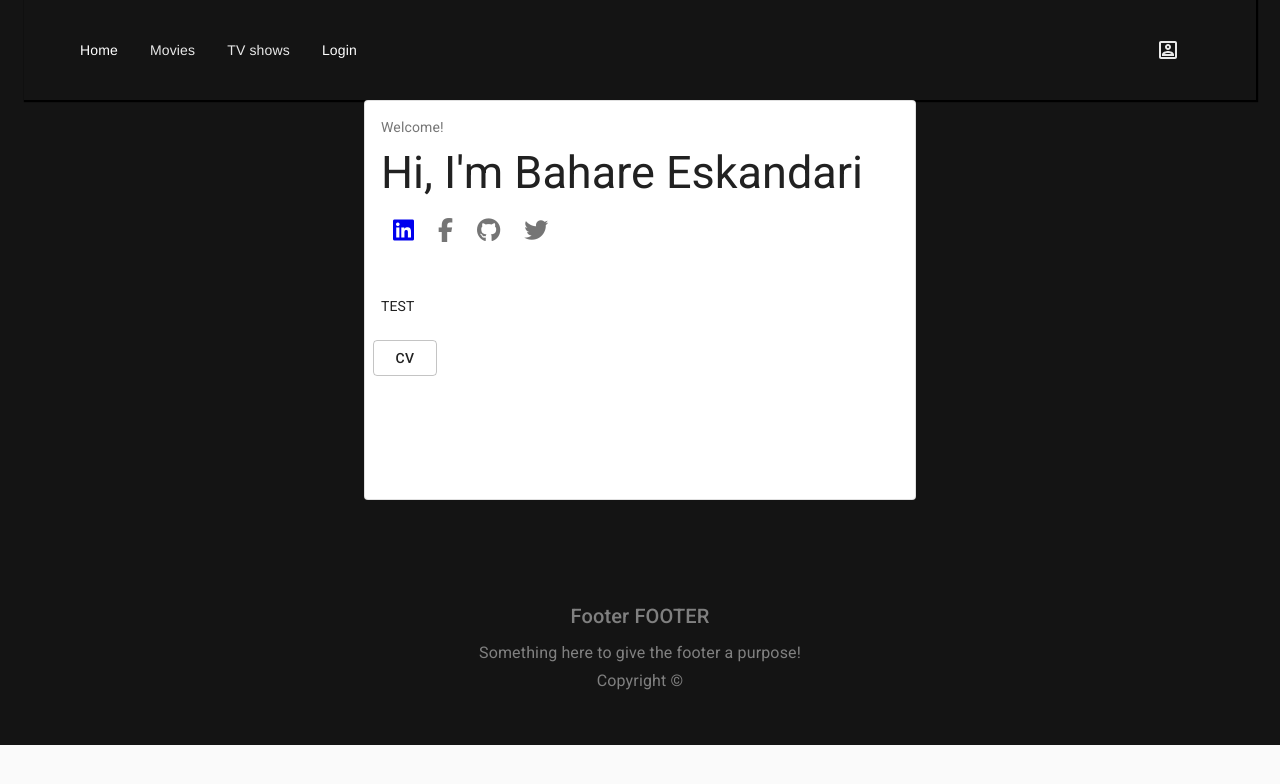
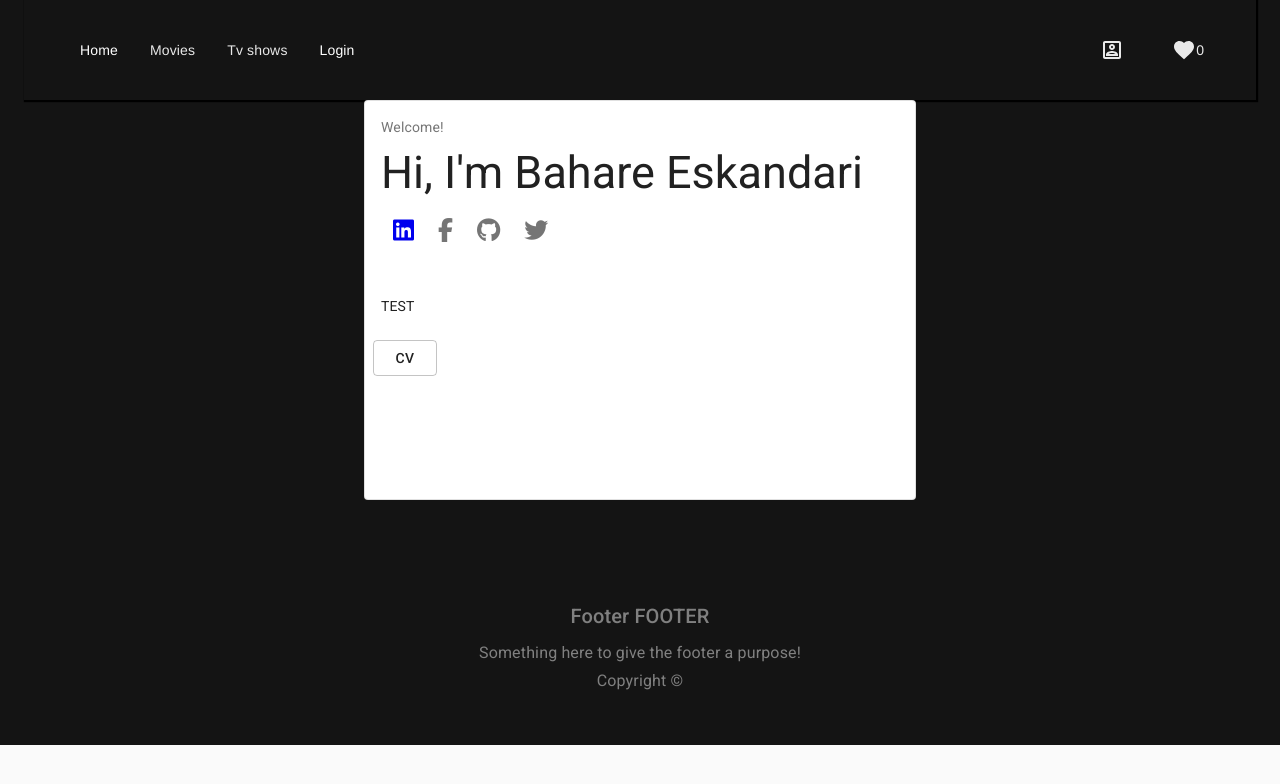
Before and after one commit to bahareeskandari/netflix, a React (Create React App) app: page / in a window 1280 px wide. Shown: the top 784 px of the page. Built offline with nearby package versions, Linux system fonts and the light colour scheme; no server answers.

Commit message:
only favorite left

```diff
--- a/src/App.js
+++ b/src/App.js
@@ -70,6 +70,12 @@ const App = () => {
                 <Route path='/' exact component={Home} />
                 <Route path='/Movies' exact component={Movies} />
                 <Route path='/TVShows' exact component={TVShows} />
+                <Route
+                  path='/TVShows/:proId'
+                  render={({ match }) => {
+                    return <TVShows movieId={match.params.proId} />
+                  }}
+                />
                 <Route path='/MyList' exact component={MyList} />
                 <Route
                   path='/Movies/:proId'
--- a/src/components/Appbar.js
+++ b/src/components/Appbar.js
@@ -3,7 +3,8 @@ import firebase from 'firebase'
 import { NavLink } from 'react-router-dom'
 import { UserContext } from './UserContext'
 import { provider } from '../Firebase/FirebaseContext'
-
+import IconButton from '@material-ui/core/IconButton'
+import FavoriteIcon from '@material-ui/icons/Favorite'
 import AppBar from '@material-ui/core/AppBar'
 import Toolbar from '@material-ui/core/Toolbar'
 import { makeStyles } from '@material-ui/core/styles'
@@ -20,13 +21,24 @@ const useStyles = makeStyles((theme) => ({
   appbar: {
     margin: theme.spacing(2)
   },
-
+  heart: {
+    color: '#e9e9e9',
+    fontFamily: "'Netflix Sans', 'Helvetica Neue',´ Helvetica, Arial, sans-serif",
+    fontWeight: 'normal',
+    fontSize: 14,
+    '&:hover': {
+      color: 'gray'
+    }
+  },
   link: {
     color: '#e9e9e9',
     margin: theme.spacing(2),
     textDecorationLine: 'none',
     fontFamily: "'Netflix Sans', 'Helvetica Neue',´ Helvetica, Arial, sans-serif",
-    fontWeight: 'normal'
+    fontWeight: 'normal',
+    '&:hover': {
+      color: 'gray'
+    }
   },
   searchBar: {
     color: '#e9e9e9',
@@ -38,7 +50,10 @@ const useStyles = makeStyles((theme) => ({
   dropwDownLink: {
     color: 'black',
     textDecorationLine: 'none',
-    fontWeight: 'normal'
+    fontWeight: 'normal',
+    '&:hover': {
+      color: 'gray'
+    }
   },
   navRight: {
     margin: theme.spacing(2),
@@ -55,7 +70,7 @@ const RoutingWrapper = () => {
   const classes = useStyles()
   const [anchorEl, setAnchorEl] = useState(null)
   const [searchedMovie, setSearchedMovie] = React.useState(null)
-  const { user, setUser, movies, setMovies } = useContext(UserContext)
+  const { user, setUser, myList } = useContext(UserContext)
 
   const handleClick = (event) => {
     setAnchorEl(event.currentTarget)
@@ -118,9 +133,8 @@ const RoutingWrapper = () => {
             activeStyle={{ color: 'white' }}
             className={classes.link}
           >
-            TV shows
+            Tv shows
           </NavLink>
-
           <NavLink
             exact
             onClick={onClickLogin}
@@ -142,6 +156,17 @@ const RoutingWrapper = () => {
           >
             <AccountBoxOutlinedIcon />
           </Button>
+          <NavLink
+            exact
+            to='/MyList'
+            activeStyle={{ color: 'white' }}
+            className={classes.dropwDownLink}
+          >
+
+            <IconButton aria-label='add to favorites' className={classes.heart}>
+              <FavoriteIcon />  {myList.length}
+            </IconButton>
+          </NavLink>
           <Menu
             id='simple-menu'
             anchorEl={anchorEl}
@@ -161,6 +186,7 @@ const RoutingWrapper = () => {
             </MenuItem>
             <MenuItem onClick={onClickLogin}> {user ? 'Logout' : 'Login'}</MenuItem>
           </Menu>
+
         </div>
       </Toolbar>
     </AppBar>
--- a/src/components/Media.js
+++ b/src/components/Media.js
@@ -64,6 +64,7 @@ const useStyles = makeStyles((theme) => ({
 
 const Media = ({ product, handleOpen, idx }) => {
   const classes = useStyles()
+  const [expanded, setExpanded] = React.useState(false)
   const imageFirstPart = 'https://image.tmdb.org/t/p/w200/'
   const { movies, setMovies, setMyList } = useContext(UserContext)
 
@@ -73,7 +74,6 @@ const Media = ({ product, handleOpen, idx }) => {
     setMovies(copyMovies)
     setMyList(movies.filter(movie => movie.valueOf))
   }
-  const [expanded, setExpanded] = React.useState(false)
 
   const handleExpandClick = () => {
     setExpanded(!expanded)
@@ -96,7 +96,7 @@ const Media = ({ product, handleOpen, idx }) => {
           {product.original_title}
         </Typography>
         <CardActions className={classes.links}>
-          <Link className={classes.youtube} to={`/Movies/${idx}`}>Trailer<i className='fab fa-youtube' /></Link>
+          <Link className={classes.youtube} to={`/Movies/${product.id}`}>Trailer<i className='fab fa-youtube' /></Link>
           <Typography className={classes.heart} variant='h6' component='h6' onClick={() => AddToMyList(idx)}>
             {product.valueOf ? (<i className='fas fa-heart' />) : (<i className='far fa-heart' />)}
 
--- a/src/components/MediaList.js
+++ b/src/components/MediaList.js
@@ -51,7 +51,6 @@ const MovieList = ({ entertainments, handleOpen }) => {
         />
 
         <Grid container item xs={12} spacing={3}>
-          {console.log(entertainments)}
           {entertainments.map((product, idx) => {
             if (input.length !== 0) {
               if (product.original_title.toLowerCase().startsWith(input.toLowerCase())) {
--- a/src/components/UserContext.js
+++ b/src/components/UserContext.js
@@ -7,7 +7,6 @@ export const UserProvider = (props) => {
   const [tvShows, setTvShows] = useState([])
   const [loading, setLoading] = useState(false)
   const [user, setUser] = useState(null)
-
   const [myList, setMyList] = useState([])
 
   return <UserContext.Provider value={{ movies, setMovies, tvShows, setTvShows, loading, setLoading, user, setUser, myList, setMyList }}>{props.children}</UserContext.Provider>
--- a/src/handlers/ApiHandlers.js
+++ b/src/handlers/ApiHandlers.js
@@ -23,7 +23,6 @@ export const fetchMovies = async (page) => {
   })
 
   const topRatedTv = await topRatedTvShowsData.results.map((show) => {
-    console.log('ttt', show)
     return {
       original_title: show.original_name,
       poster_path: show.poster_path,
--- a/src/pages/MyList.js
+++ b/src/pages/MyList.js
@@ -4,7 +4,6 @@ import { UserContext } from '../components/UserContext'
 
 const MyList = () => {
   const { movies, setMovies, myList } = useContext(UserContext)
-  // const [myList, setMyList] = useState(movies.filter(movie => movie.valueOf))
 
   return (
     <MediaDisplayer media={myList} />
--- a/src/pages/Trailer.js
+++ b/src/pages/Trailer.js
@@ -54,7 +54,7 @@ const useStyles = makeStyles((theme) => ({
     width: '25ch'
   },
   root: {
-    maxWidth: 1000,
+    maxWidth: 520,
     backgroundColor: 'white'
   },
   media: {
@@ -92,8 +92,9 @@ const useStyles = makeStyles((theme) => ({
 const Trailer = ({ movieId }) => {
   const classes = useStyles()
   const { movies, tvShows } = useContext(UserContext)
-  const [chosenTrailer, setChosenTrailer] = useState(movies[movieId])
-  const [titleOf, setTitleOf] = useState(movies[movieId] ? chosenTrailer.original_title : null)
+  const together = movies.concat(tvShows)
+  const [chosenTrailer, setChosenTrailer] = useState(together.find(movi => movi.id == movieId))
+  const [titleOf, setTitleOf] = useState(chosenTrailer ? (chosenTrailer.original_title).replace(/\s/g, '%20') : (<Youtube />)) // replace white space with %20 for yuotube
   const [urlSearch, setUrlSearch] = useState('')
   const [inputComment, setInputComment] = useState('')
   const [commentsArray, setCommentsArray] = useState([])
@@ -107,7 +108,7 @@ const Trailer = ({ movieId }) => {
 
   const opts = {
     height: '394',
-    width: '1000'
+    width: '500'
   }
 
   const { user, setUser } = useContext(UserContext)
@@ -120,7 +121,6 @@ const Trailer = ({ movieId }) => {
   // }
 
   useEffect(() => {
-    console.log('test', urlYoutube)
     fetch(urlYoutube, {
       headers: {
         'Content-Type': 'application/json'
@@ -129,7 +129,6 @@ const Trailer = ({ movieId }) => {
     }).then(r => r.json())
       .then((r) => {
         setUrlSearch(r.items[0].id.videoId)
-        console.log('rr', r)
       }).catch(error => console.log(error))
   }, [])
 
@@ -155,7 +154,6 @@ const Trailer = ({ movieId }) => {
   if (!titleOf) {
     return <p>not found</p>
   }
-  console.log('url', urlSearch)
   return (
     <div className={classes.root}>
       {chosenTrailer ? (
```
